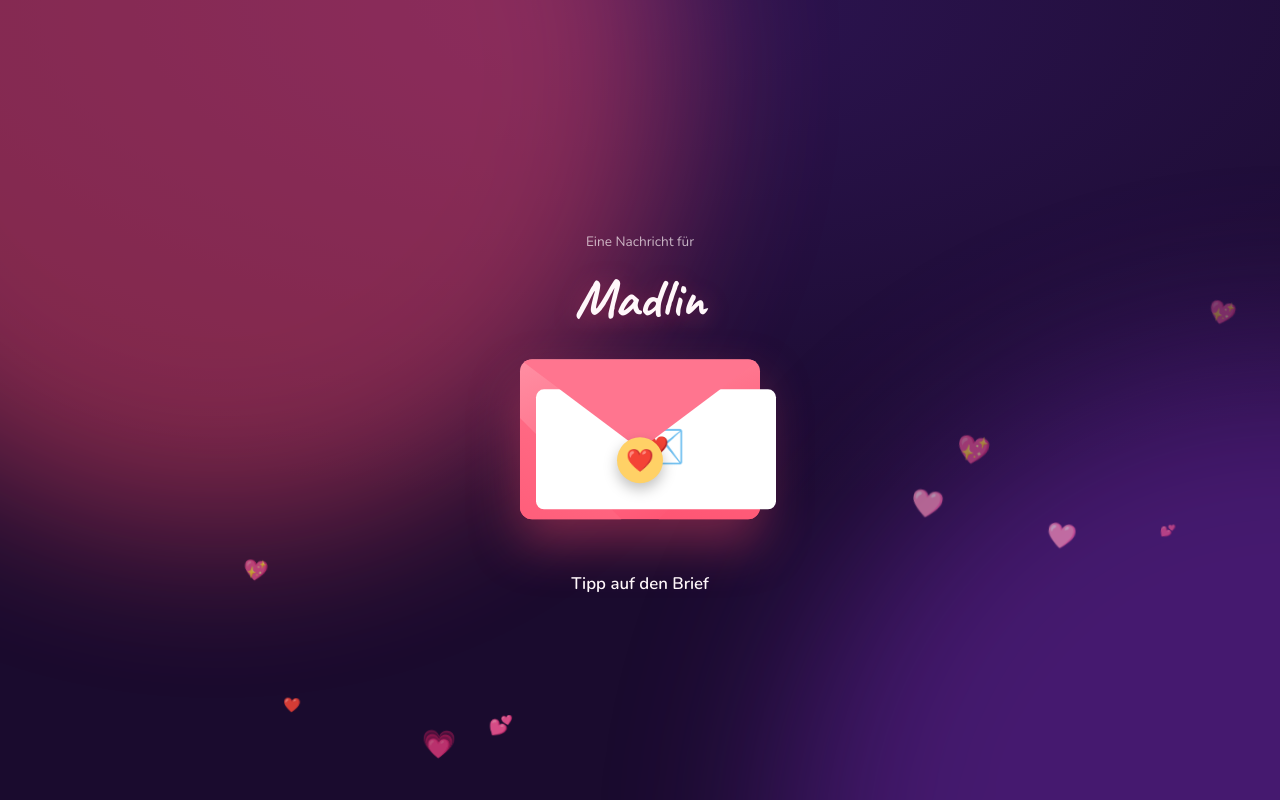
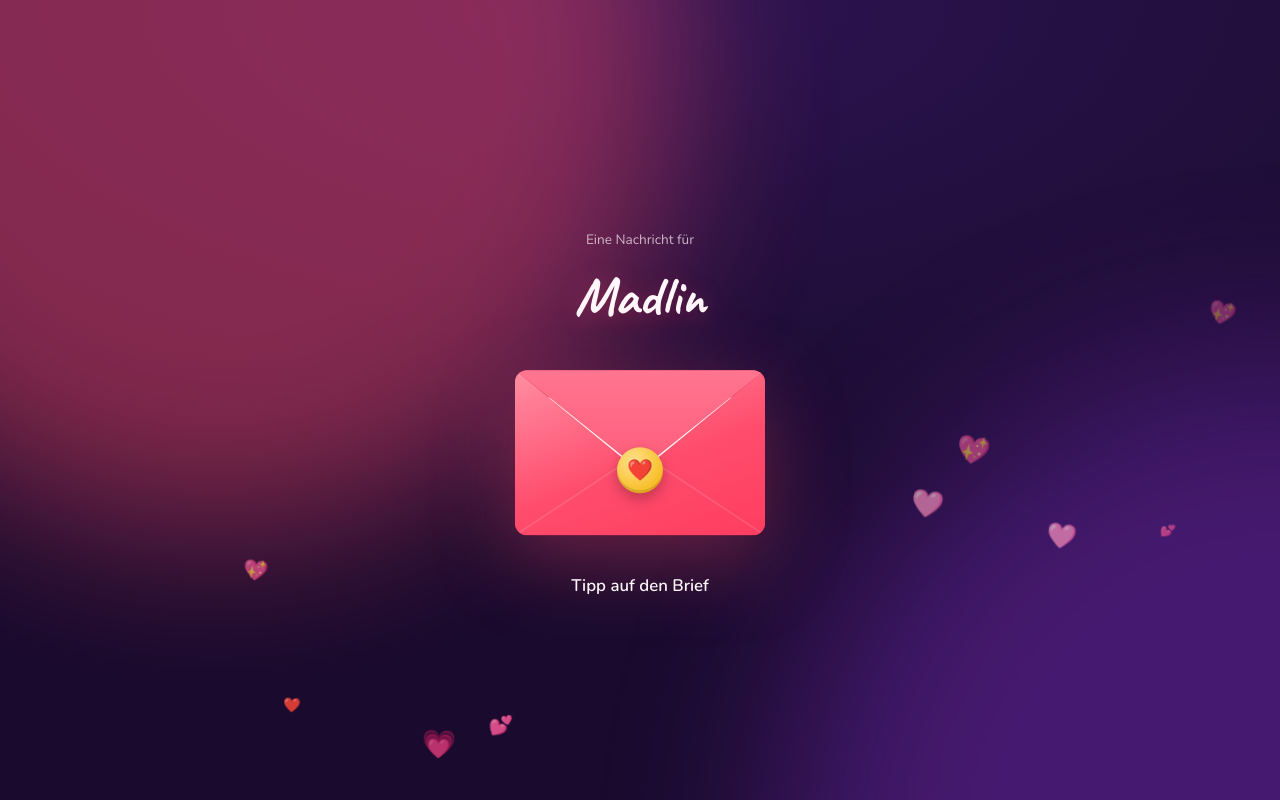
Before and after one commit to haydevsolution/iamsry, a website built with Vite: page index.html in a window 1280 px wide. Built offline with nearby package versions, Linux system fonts and the light colour scheme.

Commit message:
fix: Briefumschlag neu aufgebaut und zentriert
Klassenkonflikt zwischen Umschlag-Zettel und Brief-Seite behoben. Umschlag jetzt
mit Rückwand, Zettel in der Tasche, vorderer Tasche und Lasche, die beim Öffnen
nach hinten klappt. Glanzlinie an den Ecken abgeschnitten, Überschrift blendet
beim Öffnen aus.

```diff
--- a/src/scenes/intro.js
+++ b/src/scenes/intro.js
@@ -5,11 +5,13 @@ export default {
   id: 'start',
   render({ el, next }) {
     let opened = false;
+    // Schichten von hinten nach vorne: Rückwand, Zettel, vordere Tasche, Lasche, Siegel
     const envelope = h('div', { class: 'envelope', role: 'button', 'aria-label': 'Brief öffnen' },
-      h('div', { class: 'body' }),
-      h('div', { class: 'letter' }, '💌'),
-      h('div', { class: 'flap' }),
-      h('div', { class: 'seal' }, '❤️'),
+      h('div', { class: 'env-back' }),
+      h('div', { class: 'env-letter' }, h('span', { class: 'env-letter-heart' }, '❤️')),
+      h('div', { class: 'env-front' }),
+      h('div', { class: 'env-flap' }),
+      h('div', { class: 'env-seal' }, '❤️'),
     );
     const hint = h('p', { class: 'tap-hint lead' }, 'Tipp auf den Brief');
 
@@ -18,8 +20,9 @@ export default {
       opened = true;
       buzz(20);
       envelope.classList.add('open');
+      el.classList.add('opening');
       hint.textContent = 'Öffnet sich...';
-      await sleep(1400);
+      await sleep(1700);
       next();
     });
 
--- a/src/styles/scenes.css
+++ b/src/styles/scenes.css
@@ -1,22 +1,30 @@
 /* ── Intro: Briefumschlag ─────────────────────────────────── */
-.envelope { position: relative; width: 240px; height: 160px; margin: 24px auto; cursor: pointer; perspective: 800px;
-  animation: bob 3s ease-in-out infinite; }
-.envelope .body { position: absolute; inset: 0; background: linear-gradient(160deg, #ff8fa3, #ff4d6d); border-radius: 12px;
-  box-shadow: 0 24px 50px rgba(255,77,109,.4); overflow: hidden; }
-.envelope .body::before, .envelope .body::after { content: ''; position: absolute; width: 200px; height: 200px;
-  background: linear-gradient(160deg, #ff6b85, #ff4d6d); transform: rotate(45deg); top: 60px; }
-.envelope .body::before { left: -140px; } .envelope .body::after { right: -140px; }
-.envelope .flap { position: absolute; top: 0; left: 0; right: 0; height: 90px; background: #ff758f; border-radius: 12px 12px 0 0;
-  clip-path: polygon(0 0, 100% 0, 50% 100%); transform-origin: top; transition: transform .7s cubic-bezier(.2,.8,.2,1); z-index: 3; }
-.envelope .letter { position: absolute; left: 16px; right: 16px; bottom: 10px; height: 120px; background: #fff; border-radius: 8px;
-  display: flex; align-items: center; justify-content: center; font-size: 3rem; transition: transform .8s cubic-bezier(.2,.8,.2,1) .25s; z-index: 2; }
-.envelope .seal { position: absolute; left: 50%; top: 78px; transform: translateX(-50%); width: 46px; height: 46px; border-radius: 50%;
-  background: var(--gold); display: grid; place-items: center; font-size: 1.4rem; z-index: 4; box-shadow: 0 6px 14px rgba(0,0,0,.25);
-  transition: transform .4s, opacity .4s; }
+.envelope { position: relative; width: 250px; height: 165px; margin: 36px auto 10px; cursor: pointer; perspective: 900px;
+  animation: bob 3s ease-in-out infinite; filter: drop-shadow(0 24px 40px rgba(255, 77, 109, .35)); }
+.envelope > * { position: absolute; }
+.env-back { inset: 0; border-radius: 12px; background: linear-gradient(180deg, #e63e5d, #c92f4c); z-index: 0; }
+.env-letter { left: 14px; right: 14px; bottom: 10px; height: 128px; border-radius: 6px; z-index: 1;
+  background: #fffaf7 repeating-linear-gradient(transparent 0 17px, rgba(60, 30, 40, .08) 17px 18px); background-position: 0 46px;
+  display: flex; align-items: flex-start; justify-content: center; padding-top: 14px;
+  transition: transform .9s cubic-bezier(.2, .8, .2, 1) .35s, box-shadow .4s .5s; }
+.env-letter-heart { font-size: 2rem; line-height: 1; }
+.env-front { inset: 0; border-radius: 12px; z-index: 2;
+  background: linear-gradient(160deg, #ff8fa3, #ff4d6d 55%, #ff3d60);
+  clip-path: polygon(0 0, 50% 62%, 100% 0, 100% 100%, 0 100%); }
+.env-front::after { content: ''; position: absolute; inset: 0; border-radius: inherit; background: linear-gradient(to bottom right, transparent 49.5%, rgba(255, 255, 255, .22) 50%, transparent 50.5%),
+  linear-gradient(to bottom left, transparent 49.5%, rgba(255, 255, 255, .22) 50%, transparent 50.5%); opacity: .7; }
+.env-flap { top: 0; left: 0; right: 0; height: 100px; z-index: 3; transform-origin: top center;
+  background: linear-gradient(180deg, #ff758f, #ff5c7a); clip-path: polygon(0 0, 100% 0, 50% 100%);
+  border-radius: 12px 12px 0 0; transition: transform .75s cubic-bezier(.4, 0, .2, 1), z-index 0s .35s; backface-visibility: visible; }
+.env-seal { left: 50%; top: 100px; translate: -50% -50%; width: 46px; height: 46px; border-radius: 50%; z-index: 4;
+  background: radial-gradient(circle at 35% 30%, #ffe08a, #f5b000); display: grid; place-items: center; font-size: 1.3rem;
+  box-shadow: 0 6px 14px rgba(0, 0, 0, .25), inset 0 -3px 0 rgba(0, 0, 0, .12); transition: transform .35s, opacity .35s; }
 .envelope.open { animation: none; }
-.envelope.open .flap { transform: rotateX(180deg); }
-.envelope.open .letter { transform: translateY(-140px); }
-.envelope.open .seal { transform: translateX(-50%) scale(0); opacity: 0; }
+.envelope.open .env-flap { transform: rotateX(180deg); z-index: 0; background: linear-gradient(180deg, #d8324f, #e63e5d); }
+.envelope.open .env-seal { transform: scale(0); opacity: 0; }
+.envelope.open .env-letter { transform: translateY(-118px) scale(1.04); z-index: 5; box-shadow: 0 18px 40px rgba(0, 0, 0, .35); }
+.scene-start h1, .scene-start .hint { transition: opacity .5s ease, transform .5s ease; }
+.scene-start.opening h1, .scene-start.opening .hint { opacity: 0; transform: translateY(-10px); }
 .tap-hint { animation: bob 1.6s ease-in-out infinite; }
 
 /* ── Sorry: trauriges Gesicht ────────────────────────────── */
```
